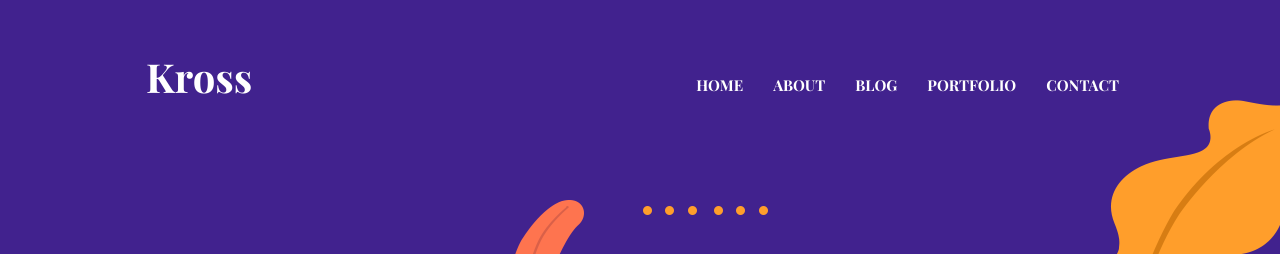
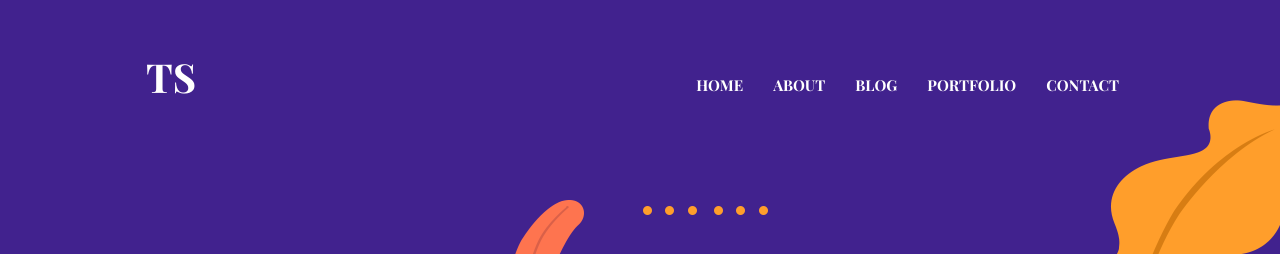
Before and after one commit to swid-tom/swid-tom.github.io, a Jekyll site: the page built from index.html, in a window 1280 px wide. Shown: the top 254 px of the page. Built offline with Jekyll 4.4.1, drawn with Linux system fonts in a browser that asks for light colours.

Commit message:
Change site title from 'Kross' to 'TS'

```diff
--- a/_data/settings.yml
+++ b/_data/settings.yml
@@ -2,7 +2,7 @@
 #-------------------------------
 # General Site Settings
 
-title: Kross
+title: TS
 logo:
 author: themefisher
 description: this is meta description
```
